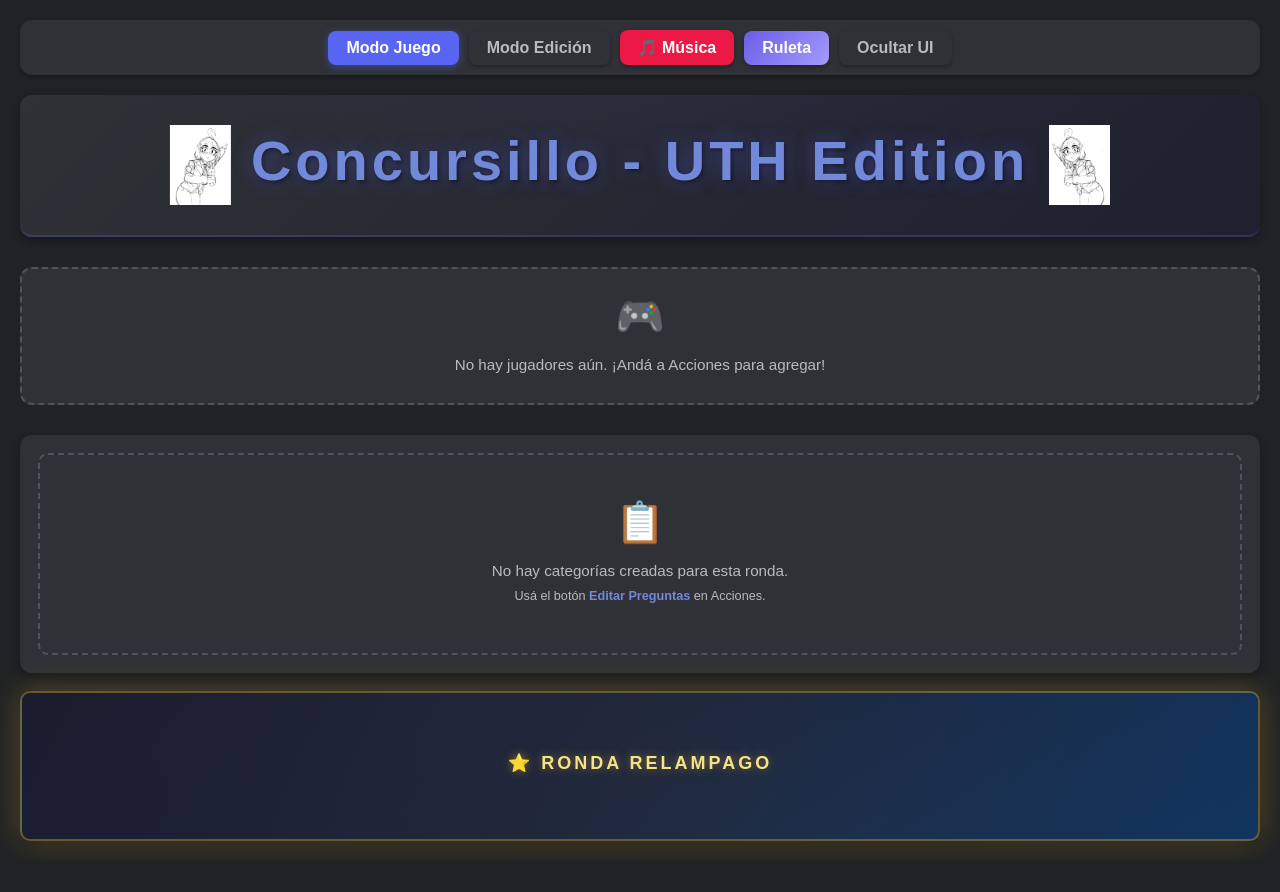
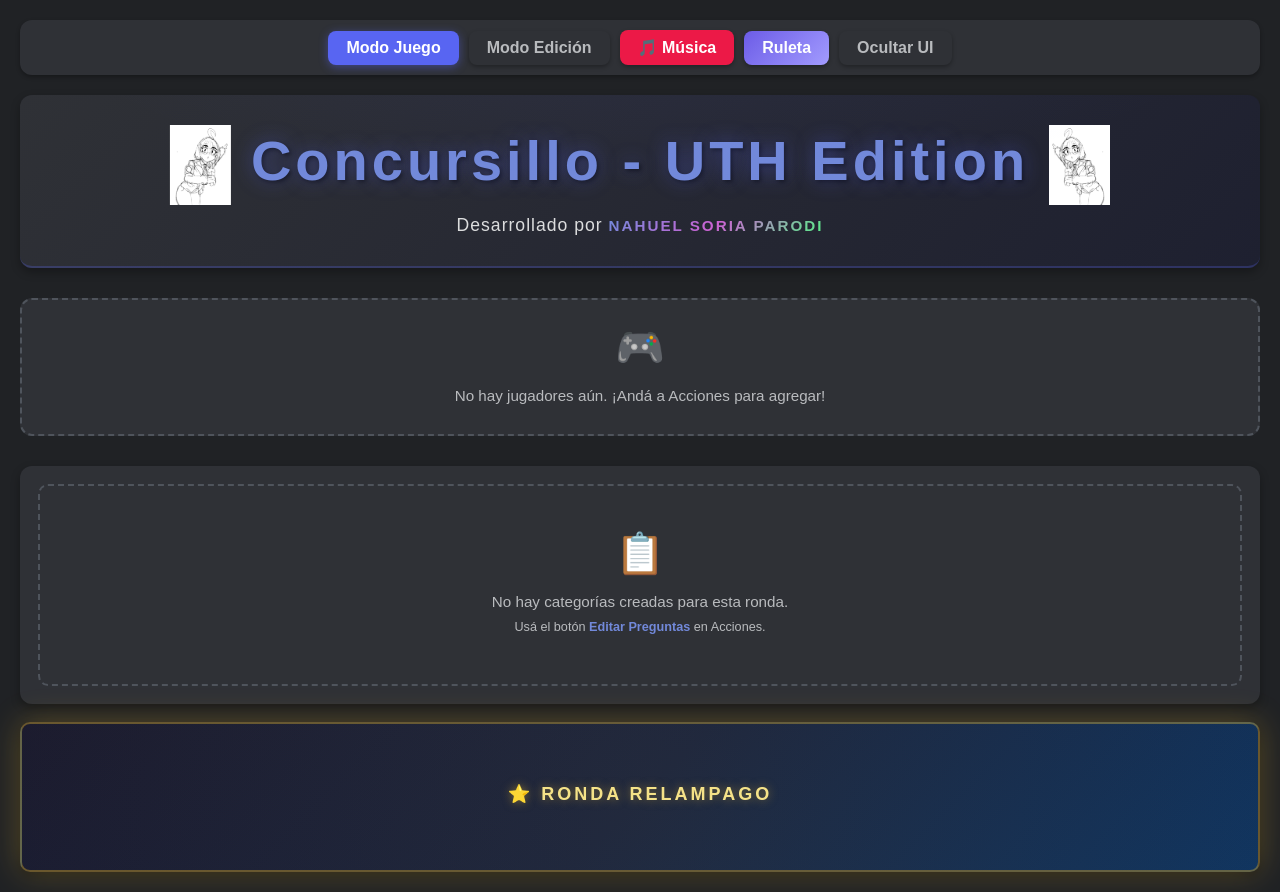
Before and after one commit to Nahuewe/jeopardyUTH, a plain HTML site: page index.html in a window 1280 px wide. Before the commit the page ends 861 px from the top, so only its background shows below. Drawn offline with Linux system fonts and the light colour scheme; some packages are replaced by stand-ins of ours; a script that the page names is missing.

Commit message:
Como me vas a pedir cambios a las 8 de la mañana

```diff
--- a/index.css
+++ b/index.css
@@ -129,6 +129,24 @@ textarea,
 /* ================================
    HEADER
 ================================ */
+
+.header-credits {
+    margin-top: 10px;
+    font-size: 0.85rem;
+    color: var(--text-muted);
+    letter-spacing: 1px;
+}
+
+.credits-name {
+    font-weight: 900;
+    background: linear-gradient(135deg, var(--accent-blue-light), var(--mode-light), var(--success-green));
+    -webkit-background-clip: text;
+    -webkit-text-fill-color: transparent;
+    background-clip: text;
+    letter-spacing: 2px;
+    text-transform: uppercase;
+    font-size: 0.95rem;
+}
 
 .header {
     text-align: center;
--- a/index.html
+++ b/index.html
@@ -56,7 +56,9 @@
                 <h1>Concursillo - UTH Edition</h1>
                 <img src="./images/señalando.png" style="height:5em;" alt="">
             </div>
+            <p class="header-credits">Desarrollado por <span class="credits-name">Nahuel Soria Parodi</span></p>
         </div>
+
 
         <!-- ACCIONES -->
         <div class="controls-panel">
```
